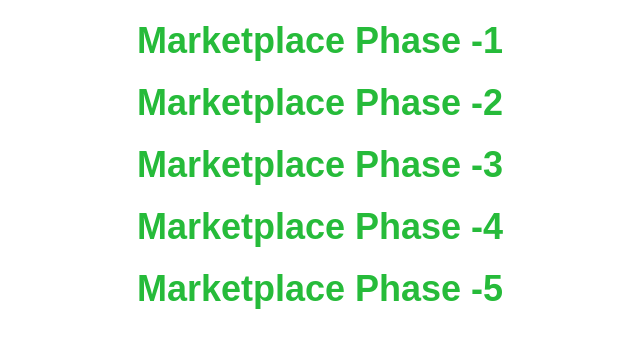
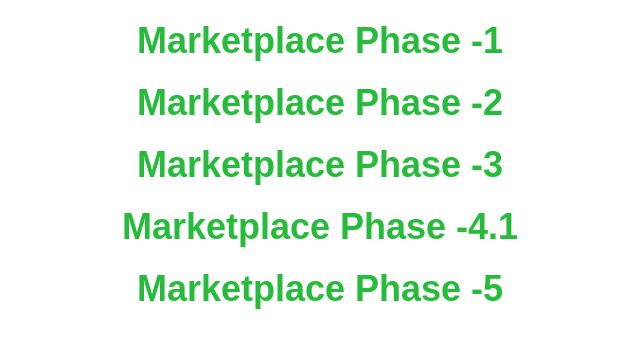
Before and after one commit to Nikhil-16sharma/Git-Learning, a plain HTML site: page index.html in a window 1280 px wide. Shown: the whole page, without its empty margins (320-960 px from the left). Drawn offline with Linux system fonts and the light colour scheme.

Commit message:
phase 4.1 added

```diff
--- a/index.html
+++ b/index.html
@@ -13,7 +13,7 @@
 
     <h1>Marketplace Phase -3</h1>
 
-    <h1>Marketplace Phase -4</h1>
+    <h1>Marketplace Phase -4.1</h1>
 
     <h1>Marketplace Phase -5</h1>
 
```
